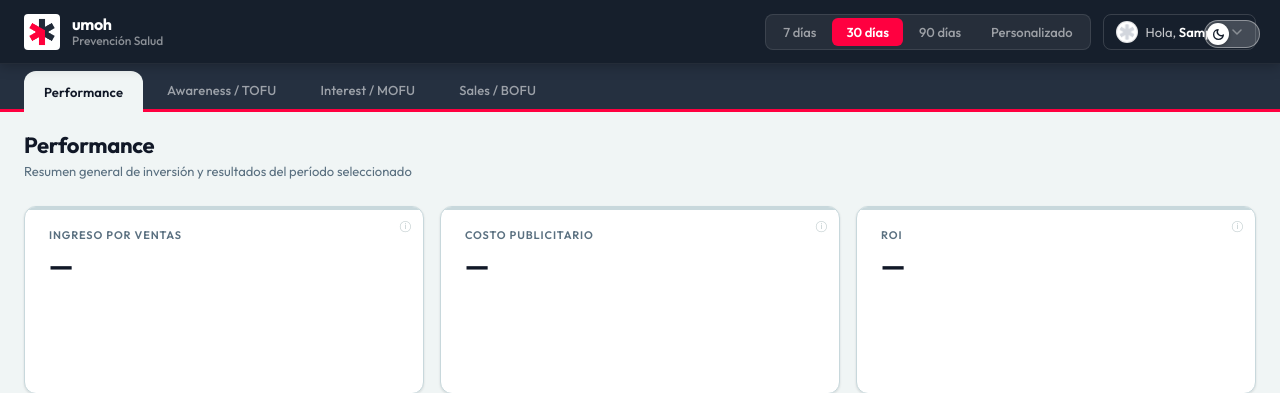
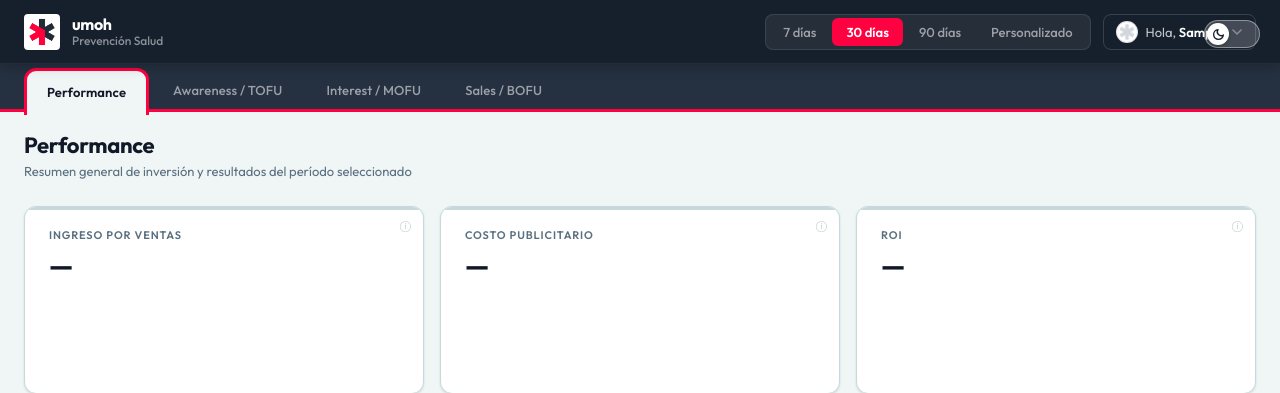
Before and after one commit to tidetrack/umoh-client-portal, a PHP site: page / in a window 1280 px wide. Shown: the top 393 px of the page. Run offline with PHP 8.4, Linux system fonts and the light colour scheme; the visitor is signed in with stand-in values (Sample User, id 1).

Commit message:
feat(ui): contorno rojo UMOH alrededor de la pestaña activa
Extiende la línea roja del nav (que ya atravesaba todo el ancho como
separador hero/body) para que también recorra el contorno de la
pestaña activa por arriba, izquierda y derecha — formando una U
invertida que se conecta con la línea horizontal del nav.

Cambios en .nav-tab.active:
- border-top/left/right: 3px solid var(--umoh-accent)
- border-bottom: none (la pestaña se conecta al contenido por abajo)
- height: calc(var(--nav-h) - 1px) — 3px más que las inactivas para
  acomodar el border-top extra ("efecto pestaña levantada")
- box-sizing global ya es border-box, así que el border no rompe
  layout — el contenido del tab queda centrado vertical y horizontal

El border-radius 12px 12px 0 0 que ya tenía la pestaña hace que el
border se curve naturalmente en los corners superiores. Los bordes
laterales descienden y aterrizan exactamente en bottom: 0 del nav,
donde está la línea horizontal (::after de .dashboard-nav), creando
continuidad visual perfecta — la pestaña "comparte" la línea con el
contorno horizontal.

Co-Authored-By: Claude Opus 4.7 (1M context) <noreply@anthropic.com>

```diff
--- a/product/dashboard/assets/css/umoh.css
+++ b/product/dashboard/assets/css/umoh.css
@@ -755,14 +755,20 @@ body.nav-hidden .dashboard-nav {
   background: var(--bg-page);
   color: var(--text-primary);
   font-weight: 600;
-  /* La pestaña se conecta al contenido y a la vez tapa la línea roja del
-     nav (::after de .dashboard-nav) en su porción:
-     - margin-bottom -3px: el tab "sale" 3px abajo del nav, cubriendo
-       exactamente la altura de la línea roja
-     - padding-bottom 3px: compensa para que el texto siga centrado
-     - z-index 2: queda encima de la línea (que está en z-index 0)
-     - box-shadow 0 6px 0 bg-page: extiende el bg del tab 6px más hacia
-       abajo cubriendo el padding superior del contenido */
+  /* Borde rojo UMOH en TOP + LEFT + RIGHT — los bordes laterales aterrizan
+     justo donde está la línea horizontal del nav (.dashboard-nav::after),
+     formando un contorno continuo en U invertida alrededor de la pestaña.
+     El bottom no tiene border porque la pestaña se conecta al contenido. */
+  border-top:    3px solid var(--umoh-accent);
+  border-left:   3px solid var(--umoh-accent);
+  border-right:  3px solid var(--umoh-accent);
+  border-bottom: none;
+  /* La pestaña activa es 3px más alta que las inactivas (el border-top
+     extra "sobresale" del nav, efecto pestaña levantada). */
+  height: calc(var(--nav-h) - 1px);
+  /* margin-bottom -3px: el tab muerde 3px del bottom del nav, cubriendo
+     la línea horizontal en su porción y conectando los bordes laterales
+     con la línea continua del nav. */
   margin-bottom: -3px;
   padding-bottom: 3px;
   z-index: 2;
```
